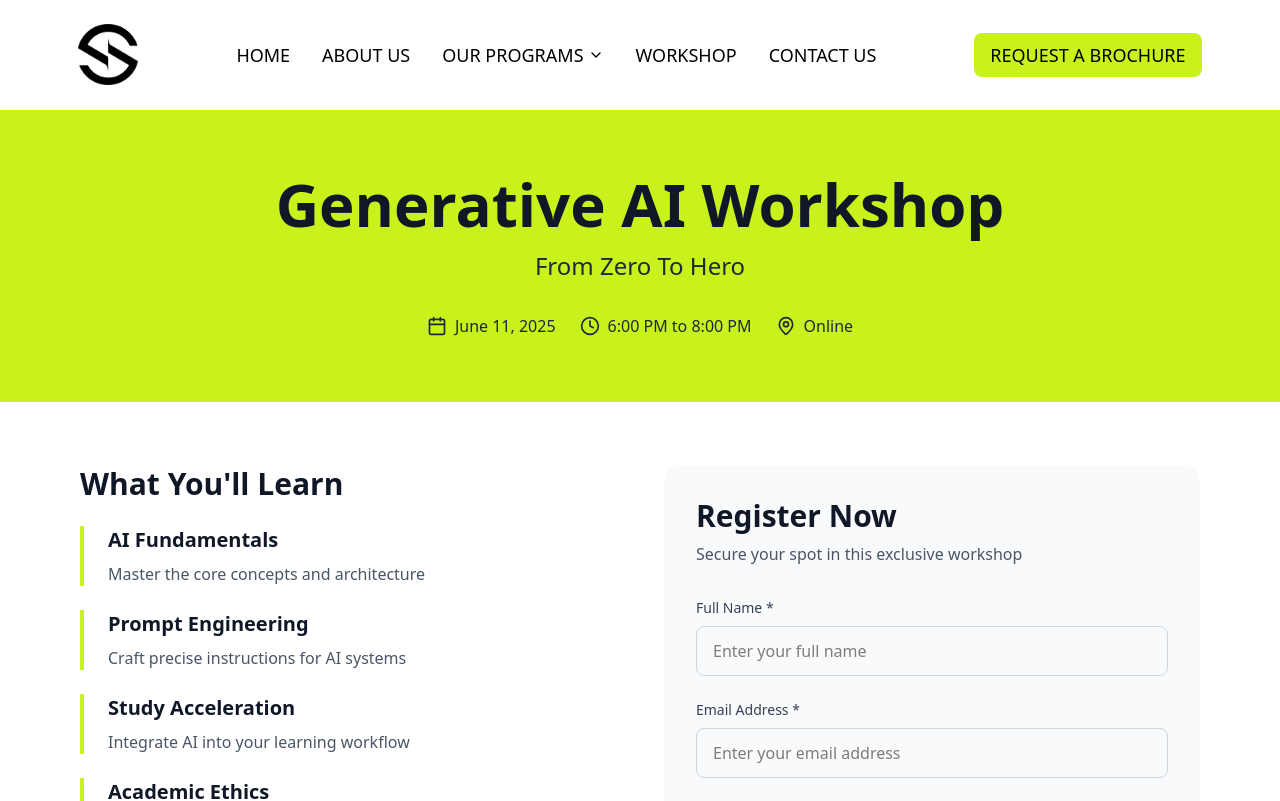
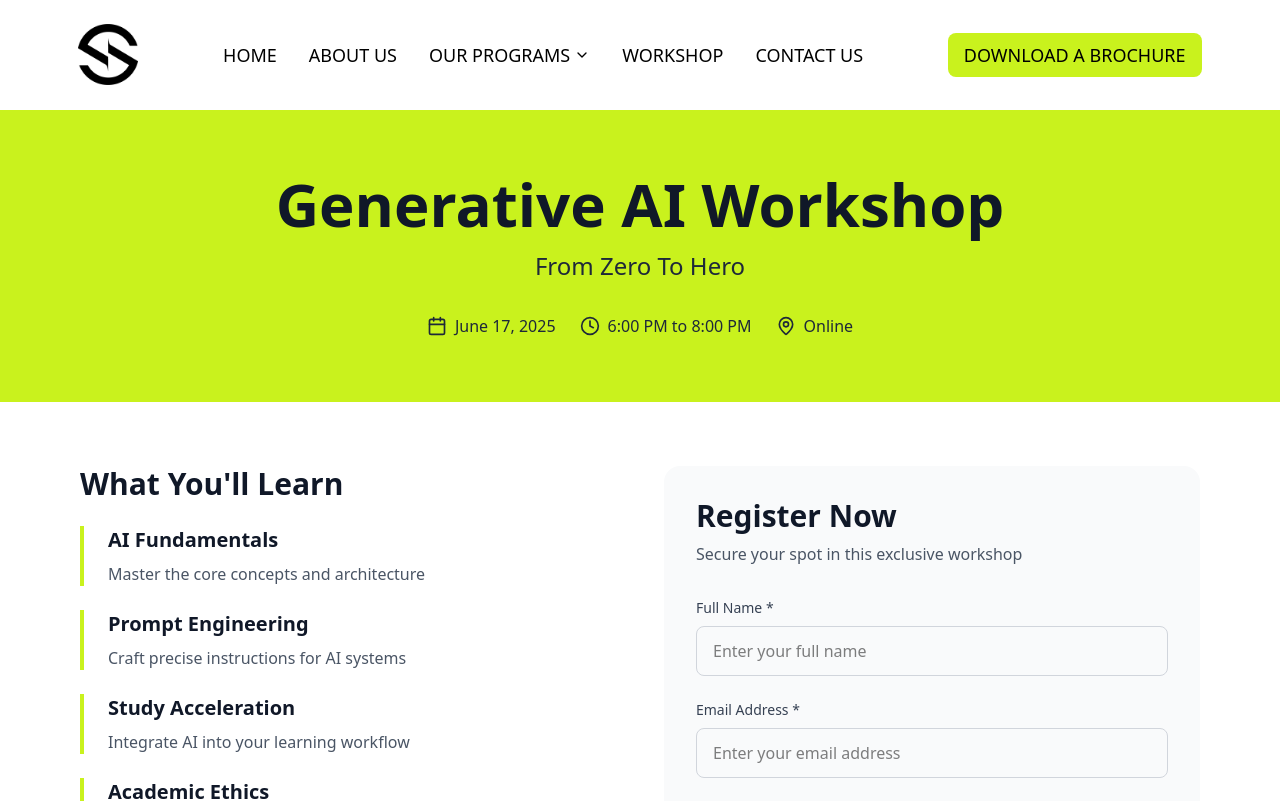
Before and after one commit to DigiRocket-Technologies/DigirocketCareers, a React (Vite) app: page /workshop in a window 1280 px wide. Shown: the top 801 px of the page. Built offline with nearby package versions, Linux system fonts and the light colour scheme.

Commit message:
brochure added

```diff
--- a/src/components/Footer.tsx
+++ b/src/components/Footer.tsx
@@ -22,7 +22,7 @@ const Footer = () => {
           {/* Right: Buttons */}
           <div className="flex gap-4 flex-wrap">
             <a
-              href="/brochure.pdf"
+              href="/pdfs/BROCHURE.pdf" download={true}
               className="flex items-center gap-2 bg-[#c9f21d] text-white px-4 py-3 rounded hover:bg-[#C9F21D] transition"
             >
               <Download className="text-lg" />
--- a/src/components/HomeComponents/HomeNavbar.tsx
+++ b/src/components/HomeComponents/HomeNavbar.tsx
@@ -120,9 +120,9 @@ const HomeNavbar = () => {
           </div>
 
           {/* Right side buttons */}
-          <a href="#get-brochure" className="hidden lg:flex items-center space-x-4">
+          <a href="/pdfs/BROCHURE.pdf" download={true} className="hidden lg:flex items-center space-x-4">
             <button className="bg-[#C9F21D] hover:bg-[#C9F21D] cursor-pointer px-4 py-2 text-[black] text-lg rounded-lg font-medium transition-colors">
-              REQUEST A BROCHURE
+              DOWNLOAD A BROCHURE
             </button>
           </a>
 
@@ -220,7 +220,7 @@ const HomeNavbar = () => {
               </div>
 
               {/* Mobile buttons */}
-              <a href="#get-brochure" className="flex flex-col space-y-3 pt-4">
+              <a href="/pdfs/BROCHURE.pdf" download={true} className="flex flex-col space-y-3 pt-4">
                 <button className="bg-[#C9F21D] hover:bg-[#C9F21D] px-6 py-3 rounded-full font-medium transition-colors">
                   REQUEST A BROCHURE
                 </button>
--- a/src/pages/WorkShop.tsx
+++ b/src/pages/WorkShop.tsx
@@ -312,7 +312,7 @@ const Workshop = () => {
             <div className="flex flex-wrap justify-center gap-6 text-gray-800">
               <div className="flex items-center gap-2">
                 <Calendar className="w-5 h-5" />
-                <span>June 11, 2025</span>
+                <span>June 17, 2025</span>
               </div>
               <div className="flex items-center gap-2">
                 <Clock className="w-5 h-5" />
```
Also changed, not shown: 1 other file (tests, documents, lock files or other folders).
